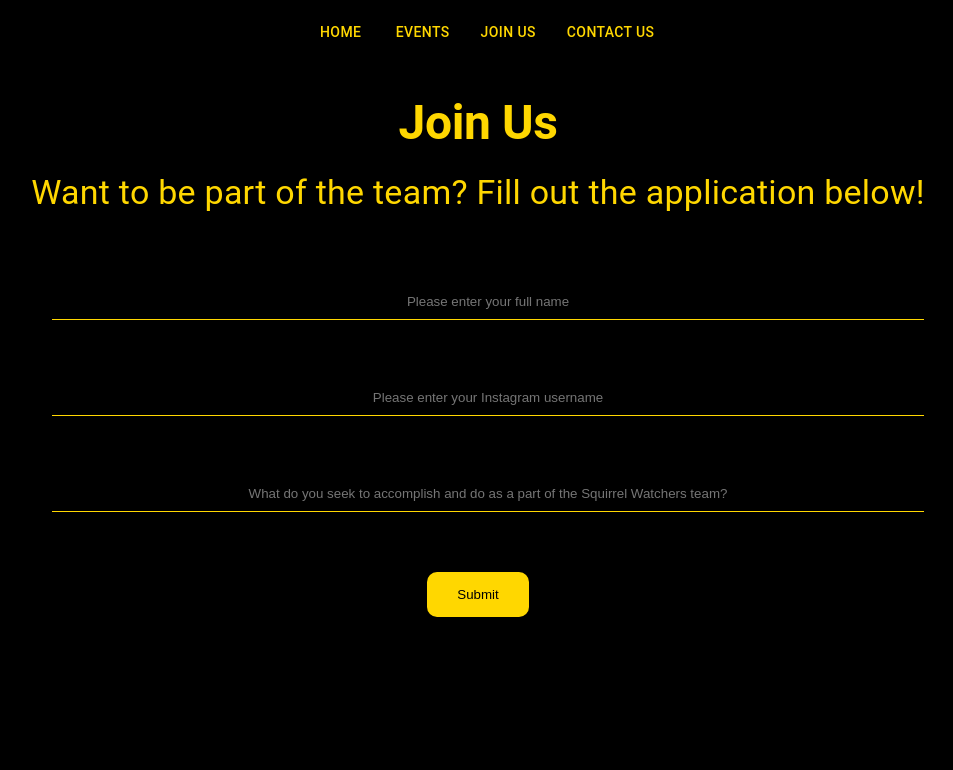
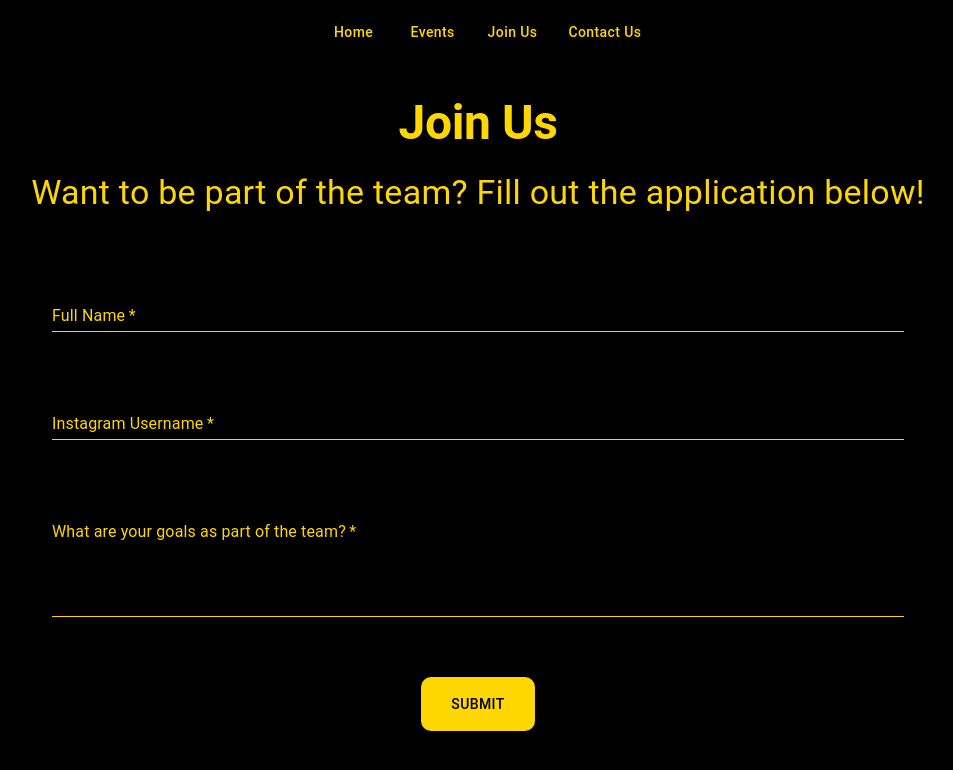
Before and after one commit to Pranav237/squirrel-watchers-site, a React (Create React App) app: page /join in a window 1280 px wide. Shown: the top 770 px of the page, without its empty margins (162-1115 px from the left). Built offline with nearby package versions, Linux system fonts and the light colour scheme.

Commit message:
final version

```diff
--- a/src/pages/App.css
+++ b/src/pages/App.css
@@ -67,7 +67,7 @@ html, body, #root {
   display: inline-block;
   opacity: 0;
   transform: translateY(20px);
-  animation: fadeInUp 7s forwards;
+  animation: fadeInUp 1.25s forwards;
 }
 
 /* Fade-in-up animation */
--- a/src/pages/Home.js
+++ b/src/pages/Home.js
@@ -11,10 +11,10 @@ import { uploadBytes, ref, collection, addDoc, getDownloadURL, storage, db } fro
 import './App.css';
 
 function Home() {
-  const word1 = " Q U I R R E L".split(" ");
-  const word2 = " A T C H E R S".split(" ");
-  const word3 = " T".split(" ");
-  const word4 = " U R D U E".split(" ");
+  const word1 = "S Q U I R R E L".split(" ");
+  const word2 = "W A T C H E R S".split(" ");
+  const word3 = "A T".split(" ");
+  const word4 = "P U R D U E".split(" ");
 
   const cumulativeDelay = word1.map((word, index) =>
     word1.slice(0, index).reduce((acc, cur) => acc + cur.length, 0)
@@ -61,13 +61,13 @@ function Home() {
           component="div"
           sx={{
             color: 'gold',
-            fontFamily: 'Roboto',
+            fontFamily: 'serif',
             fontSize: { xs: '5vw', sm: '3rem' },
             margin: '10px 0',
             textAlign:'center'
           }}
         >
-          S
+
           {word1.map((word, wordIndex) => (
             <React.Fragment key={wordIndex}>
               {word.split("").map((char, charIndex) => (
@@ -91,12 +91,12 @@ function Home() {
           component="div"
           sx={{
             color: 'gold',
-            fontFamily: 'Roboto',
+            fontFamily: 'serif',
             fontSize: { xs: '5vw', sm: '3rem' },
             margin: '10px 0',
           }}
         >
-          W
+
           {word2.map((word, wordIndex) => (
             <React.Fragment key={wordIndex}>
               {word.split("").map((char, charIndex) => (
@@ -120,12 +120,12 @@ function Home() {
           component="div"
           sx={{
             color: 'gold',
-            fontFamily: 'Roboto',
+            fontFamily: 'serif',
             fontSize: { xs: '5vw', sm: '3rem' },
             margin: '10px 0',
           }}
         >
-          A
+
           {word3.map((word, wordIndex) => (
             <React.Fragment key={wordIndex}>
               {word.split("").map((char, charIndex) => (
@@ -150,12 +150,12 @@ function Home() {
                 component="div"
                 sx={{
                   color: 'gold',
-                  fontFamily: 'Roboto',
+                  fontFamily: 'serif',
                   fontSize: { xs: '5vw', sm: '3rem' },
                   margin: '10px 0',
                 }}
               >
-                P
+
                 {word4.map((word, wordIndex) => (
                   <React.Fragment key={wordIndex}>
                     {word.split("").map((char, charIndex) => (
@@ -242,7 +242,7 @@ function Home() {
             variant="contained"
             component="label"
             startIcon={<FileUploadOutlined />}
-            sx={{ backgroundColor: 'gold', color: 'black', '&:hover': { backgroundColor: '#b29d4f' } }}
+            sx={{ backgroundColor: 'gold', textTransform: 'none', color: 'black', '&:hover': { backgroundColor: '#b29d4f' } }}
           >
             Upload Media
             <input
@@ -264,7 +264,7 @@ function Home() {
           <Button
             variant="contained"
             onClick={handleUploadClick}
-            sx={{ backgroundColor: 'gold', color: 'black', '&:hover': { backgroundColor: '#b29d4f' } }}
+            sx={{ backgroundColor: 'gold', textTransform: 'none',color: 'black', '&:hover': { backgroundColor: '#b29d4f' } }}
           >
             Submit
           </Button>
--- a/src/pages/join.js
+++ b/src/pages/join.js
@@ -2,6 +2,8 @@ import React, { useState } from 'react';
 import Container from '@mui/material/Container';
 import Box from '@mui/material/Box';
 import Typography from '@mui/material/Typography';
+import TextField from '@mui/material/TextField'; // Import TextField component
+import Button from '@mui/material/Button'; // Import Button component for the submit button
 import NavigationBar from './navbar';
 import { collection, addDoc } from 'firebase/firestore';
 import { db } from '../firebase';
@@ -60,17 +62,73 @@ function Join() {
         <Container maxWidth="md" sx={{ display: 'flex', flexDirection: 'column', alignItems: 'center', justifyContent: 'center', gap: '20px', marginTop: '50px' }}>
           <form onSubmit={handleSubmit} style={{ backgroundColor: 'black', color: 'gold', borderRadius: '15px', padding: '20px', textAlign: 'center', width: '100%', fontSize: '1em' }}>
             <div style={{ marginBottom: '60px' }}>
-              <input type="text" name="fullName" value={formData.fullName} placeholder="Please enter your full name" onChange={handleChange} style={{ backgroundColor: 'black', color: 'gold', border: 'none', borderBottom: '1px solid gold', outline: 'none', padding: '10px', width: '100%', textAlign: 'center' }} required />
+              <TextField
+                fullWidth
+                id="fullName"
+                label="Full Name"
+                autoComplete='off'
+                variant="standard"
+                name="fullName"
+                value={formData.fullName}
+                onChange={handleChange}
+                InputProps={{
+                  style: { color: 'gold' },
+                }}
+                InputLabelProps={{
+                  style: { color: 'gold' }, // This will make the label gold and bold
+                }}
+                sx={{ '& .MuiInput-underline:before': { borderBottomColor: 'gold' } }}
+                required
+              />
             </div>
 
             <div style={{ marginBottom: '60px' }}>
-              <input type="text" name="instagramUsername" value={formData.instagramUsername} placeholder="Please enter your Instagram username" onChange={handleChange} style={{ backgroundColor: 'black', color: 'gold', border: 'none', borderBottom: '1px solid gold', outline: 'none', padding: '10px', width: '100%', textAlign: 'center' }} required />
+              <TextField
+                fullWidth
+                id="instagramUsername"
+                label="Instagram Username"
+                variant="standard"
+                autoComplete='off'
+                name="instagramUsername"
+                value={formData.instagramUsername}
+                onChange={handleChange}
+                InputProps={{
+                  style: { color: 'gold' },
+                }}
+                InputLabelProps={{
+                  style: { color: 'gold' }, // This will make the label gold and bold
+                }}
+                sx={{ '& .MuiInput-underline:before': { borderBottomColor: 'gold' } }}
+                required
+              />
             </div>
 
             <div style={{ marginBottom: '60px' }}>
-              <input type="text" name="goals" value={formData.goals} placeholder="What do you seek to accomplish and do as a part of the Squirrel Watchers team?" onChange={handleChange} style={{ backgroundColor: 'black', color: 'gold', border: 'none', borderBottom: '1px solid gold', outline: 'none', padding: '10px', width: '100%', textAlign: 'center' }} required />
+              <TextField
+                fullWidth
+                id="goals"
+                label="What are your goals as part of the team?"
+                variant="standard"
+                name="goals"
+                autoComplete='off'
+                value={formData.goals}
+                onChange={handleChange}
+                InputProps={{
+                  style: { color: 'gold' },
+                }}
+                InputLabelProps={{
+                  style: { color: 'gold', maxWidth: '100%', wordWrap: 'break-word' }
+                }}
+                sx={{ '& .MuiInput-underline:before': { borderBottomColor: 'gold' } }}
+                multiline
+                rows={4}
+                required
+              />
             </div>
-            <button type="submit" style={{ backgroundColor: 'gold', color: 'black', border: 'none', borderRadius: '10px', padding: '15px 30px', cursor: 'pointer' }}>Submit</button>
+
+            <Button variant="contained" type="submit" sx={{ backgroundColor: 'gold', color: 'black', '&:hover': { backgroundColor: '#b29600' }, borderRadius: '10px', padding: '15px 30px' }}>
+              Submit
+            </Button>
           </form>
         </Container>
       </Box>
--- a/src/pages/navbar.js
+++ b/src/pages/navbar.js
@@ -33,19 +33,18 @@ function NavigationBar() {
 
         {/* Centered navigation buttons */}
         <Box sx={{ display: 'flex' }}>
-          <Link to="/home" style={{ textDecoration: 'none' }}>
-            <Button sx={buttonStyle('home')} onClick={() => handleClick('home')}>Home</Button>
+          <Link to="/home" style={{ textDecoration: 'none'}}>
+            <Button sx={{ ...buttonStyle('home'), textTransform: 'none' }} onClick={() => handleClick('home')}>Home</Button>
           </Link>
           <Link to="/events" style={{ textDecoration: 'none' }}>
-            <Button sx={buttonStyle('about')} onClick={() => handleClick('about')}>Events</Button>
+            <Button sx={{ ...buttonStyle('about'), textTransform: 'none' }} onClick={() => handleClick('about')}>Events</Button>
           </Link>
-          <Link to="/join" style={{ textDecoration: 'none' }}>
-            <Button sx={buttonStyle('join')} onClick={() => handleClick('join')}>Join Us</Button>
+          <Link to="/join" style={{ textDecoration: 'none'}}>
+            <Button sx={{ ...buttonStyle('join'), textTransform: 'none' }} onClick={() => handleClick('join')}>Join Us</Button>
           </Link>
           <Link to="/contact" style={{ textDecoration: 'none' }}>
-            <Button sx={buttonStyle('contact')} onClick={() => handleClick('contact')}>Contact Us</Button>
-          </Link>
-          {/* <Link to="/hotspots" style={{ textDecoration: 'none' }}>
+            <Button sx={{ ...buttonStyle('contact'), textTransform: 'none' }} onClick={() => handleClick('contact')}>Contact Us</Button>
+          </Link>          {/* <Link to="/hotspots" style={{ textDecoration: 'none' }}>
             <Button sx={buttonStyle('hotspots')} onClick={() => handleClick('hotspots')}>Squirrel Hotspots</Button>
           </Link> */}
         </Box>
```
Also changed, not shown: 4 other files (tests, documents, lock files or other folders).
